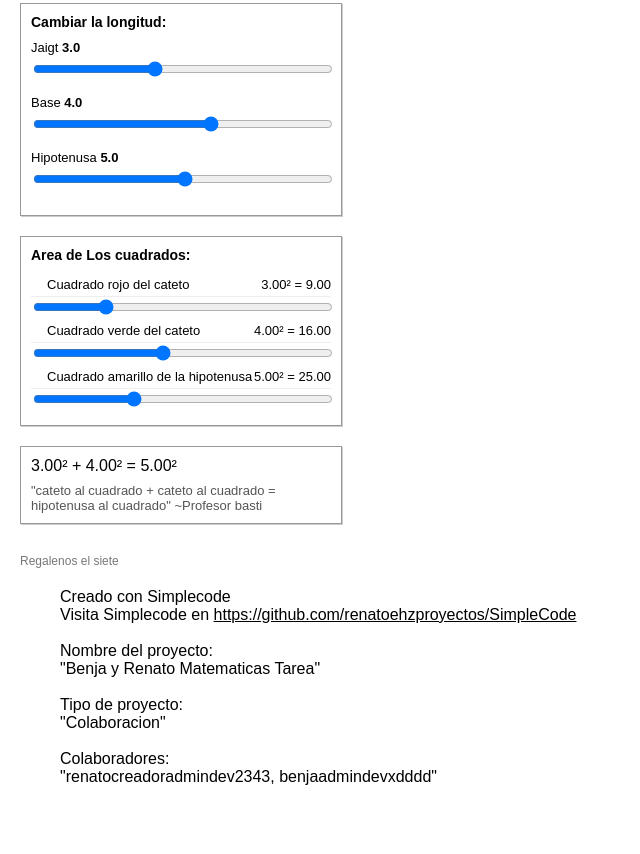
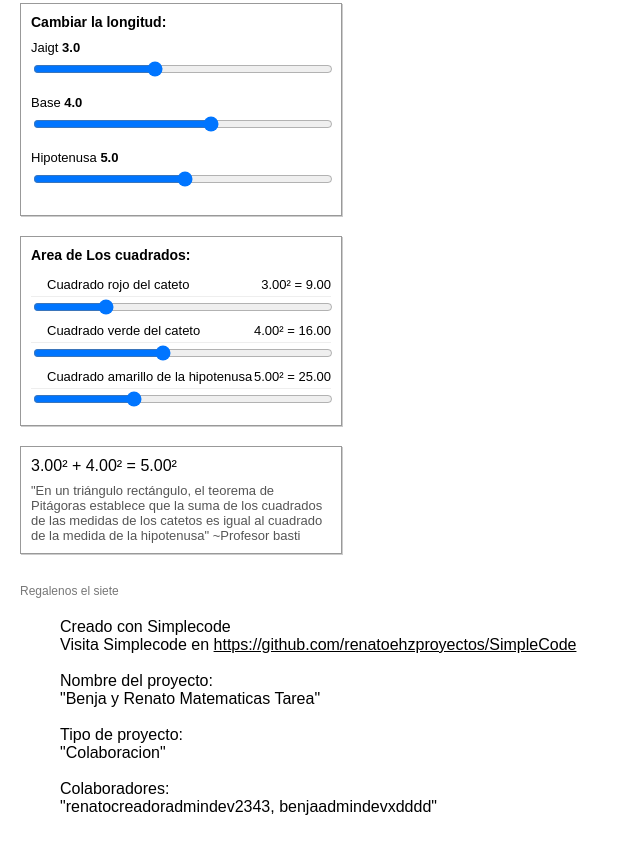
Before and after one commit to renatoehzproyectos/renatoybenjagebra, a plain HTML site: page index.html in a window 1280 px wide. Shown: the part 695-1549 px from the top of the page, without its empty margins (0-640 px from the left). Before the commit the page ends 1521 px from the top, so only its background shows below. Drawn offline with Linux system fonts and the light colour scheme.

Commit message:
Add files via upload

```diff
--- a/index.html
+++ b/index.html
@@ -212,7 +212,7 @@ footer{
 
     <div class="tarjeta resultado-final">
       <div class="ecuacion" id="ecuacion">3.00² + 4.00² = 5.00²</div>
-      <div class="comentario">"cateto al cuadrado + cateto al cuadrado = hipotenusa al cuadrado" ~Profesor basti </div>
+      <div class="comentario">"En un triángulo rectángulo, el teorema de Pitágoras establece que la suma de los cuadrados de las medidas de los catetos es igual al cuadrado de la medida de la hipotenusa" ~Profesor basti </div>
     </div>
   </div>
 </main>
```
